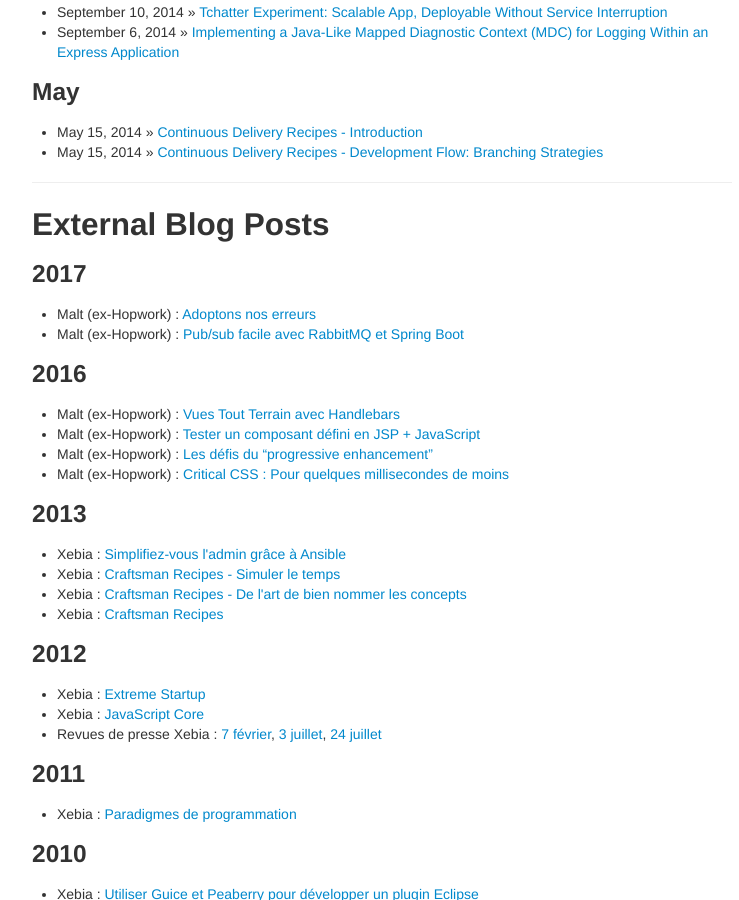
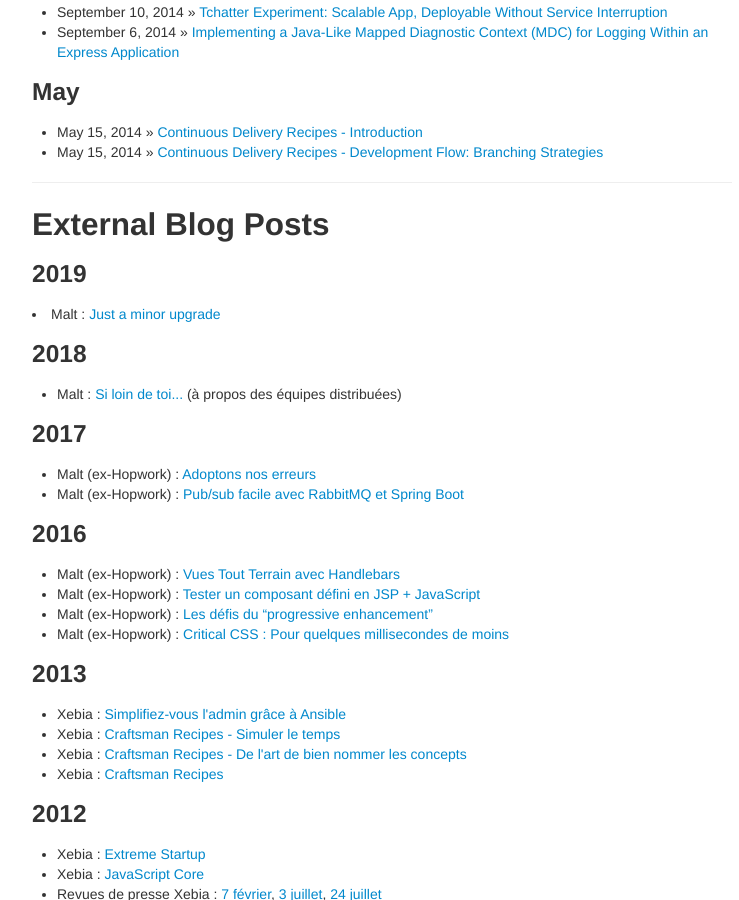
Before and after one commit to ndemengel/ndemengel.github.com, a Jekyll site: the page built from archive.html, in a window 1280 px wide and 900 px high, scrolled down 762 px. Shown: the whole window, without its empty margins (258-997 px from the left). Built offline with Jekyll 4.4.1, drawn with Linux system fonts in a browser that asks for light colours.

Commit message:
Add some missing blog posts

```diff
--- a/archive.html
+++ b/archive.html
@@ -25,6 +25,14 @@
 
 <hr />
 <h2 id="external-posts">External Blog Posts</h2>
+<h3>2019</h3>
+  <li>Malt : <a href="https://medium.com/nerds-malt/just-a-minor-upgrade-f6cd41dc6005">Just a minor upgrade</a></li>
+<ul>
+</ul>
+<h3>2018</h3>
+<ul>
+  <li>Malt : <a href="https://medium.com/malt-community/si-loin-de-toi-f7d5c725d372">Si loin de toi...</a> (à propos des équipes distribuées)</li>
+</ul>
 <h3>2017</h3>
 <ul>
   <li>Malt (ex-Hopwork) : <a href="https://medium.com/nerds-malt/adoptons-nos-erreurs-fd99315bf7ea">Adoptons nos erreurs</a></li>
```
